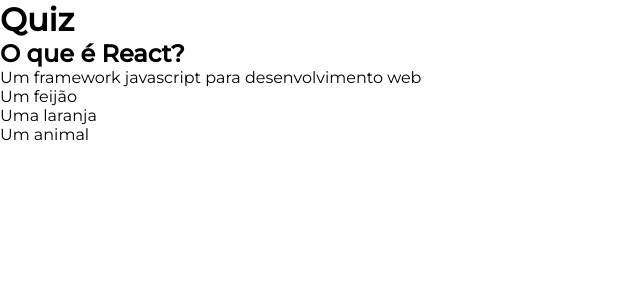
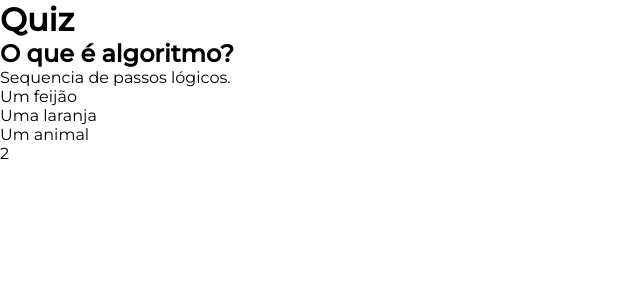
Before and after one commit to isthefani/quiz-project, a React (Vite) app: page /questions in a window 1280 px wide. Shown: the top 300 px of the page, without its empty margins (0-640 px from the left). Built offline with nearby package versions, Linux system fonts and the light colour scheme.

Commit message:
lógica do quiz

```diff
--- a/src/data/data.js
+++ b/src/data/data.js
@@ -12,6 +12,20 @@
         "Uma laranja",
         "Um animal"
         ]
+    },
+    {id: 2, perg: "O que é algoritmo?", alts: [
+        {ok: "Sequencia de passos lógicos."},
+        "Um feijão",
+        "Uma laranja",
+        "Um animal"
+        ]
+    },
+    {id: 2, perg: "O que é Java?", alts: [
+        {ok: "Uma linguagem de programação."},
+        "Um feijão",
+        "Uma laranja",
+        "Um animal"
+        ]
     }
 ]
 
--- a/src/pages/Questions/index.jsx
+++ b/src/pages/Questions/index.jsx
@@ -2,14 +2,27 @@
 import quiz from "../../data/data";
 
 export default function Question(){
+
+    let geraNumber = Math.floor(Math.random() * quiz.length, 0)
+
     return(
         <>
             <h1>Quiz</h1>
-            <h2>{quiz[0].perg}</h2>
-            <p>{quiz[0].alts[0].ok}</p>
-            <p>{quiz[0].alts[1]}</p>
-            <p>{quiz[0].alts[2]}</p>
-            <p>{quiz[0].alts[3]}</p>
+            {/* {quiz.map((item) => {
+                return(
+                    <>
+                        <h2>{item.perg}</h2>
+                        <p>{item.alts[0].ok}</p>
+                    </>
+                )
+            })} */}
+
+            <h2>{quiz[geraNumber].perg}</h2>
+            <p>{quiz[geraNumber].alts[0].ok}</p>
+            <p>{quiz[geraNumber].alts[1]}</p>
+            <p>{quiz[geraNumber].alts[2]}</p>
+            <p>{quiz[geraNumber].alts[3]}</p>
+            <p>{geraNumber}</p>
         </>
     )
 }
```
